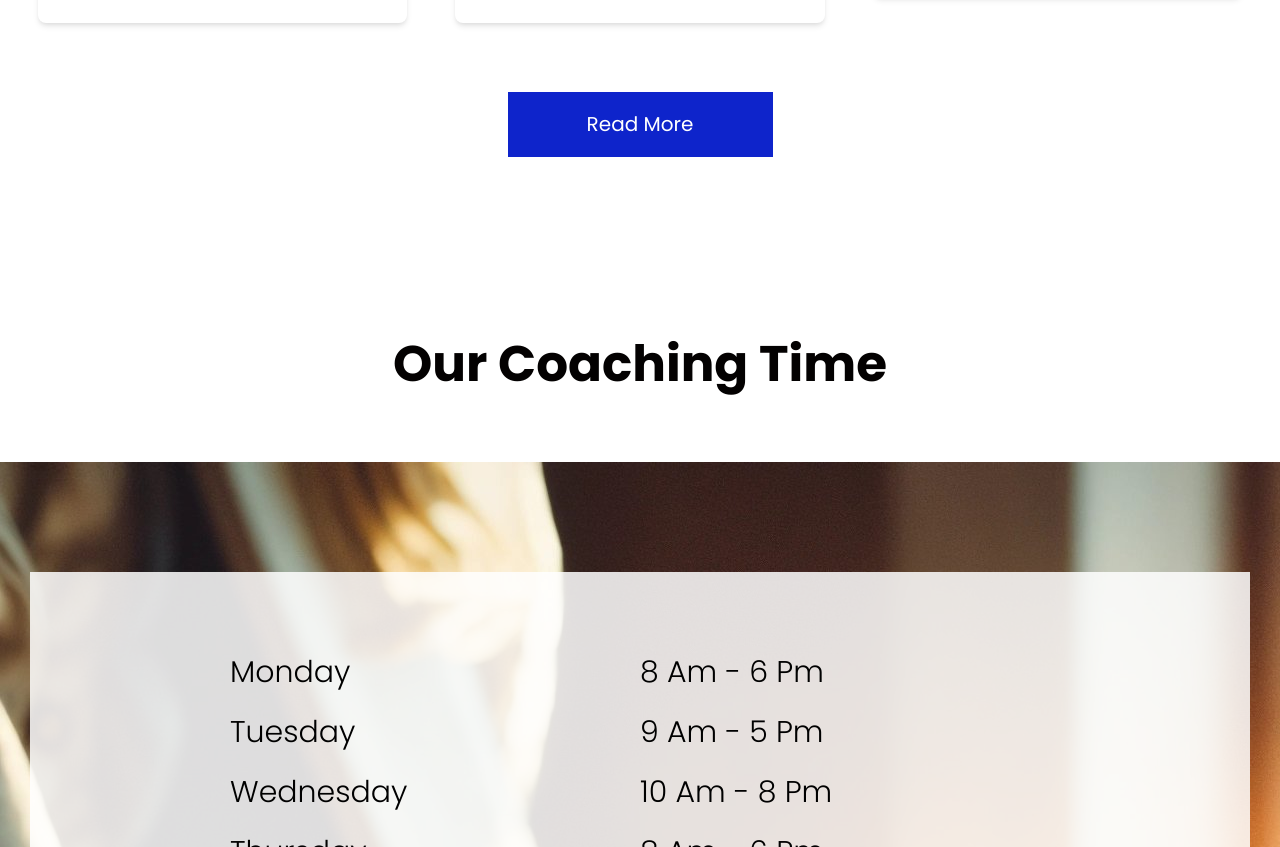
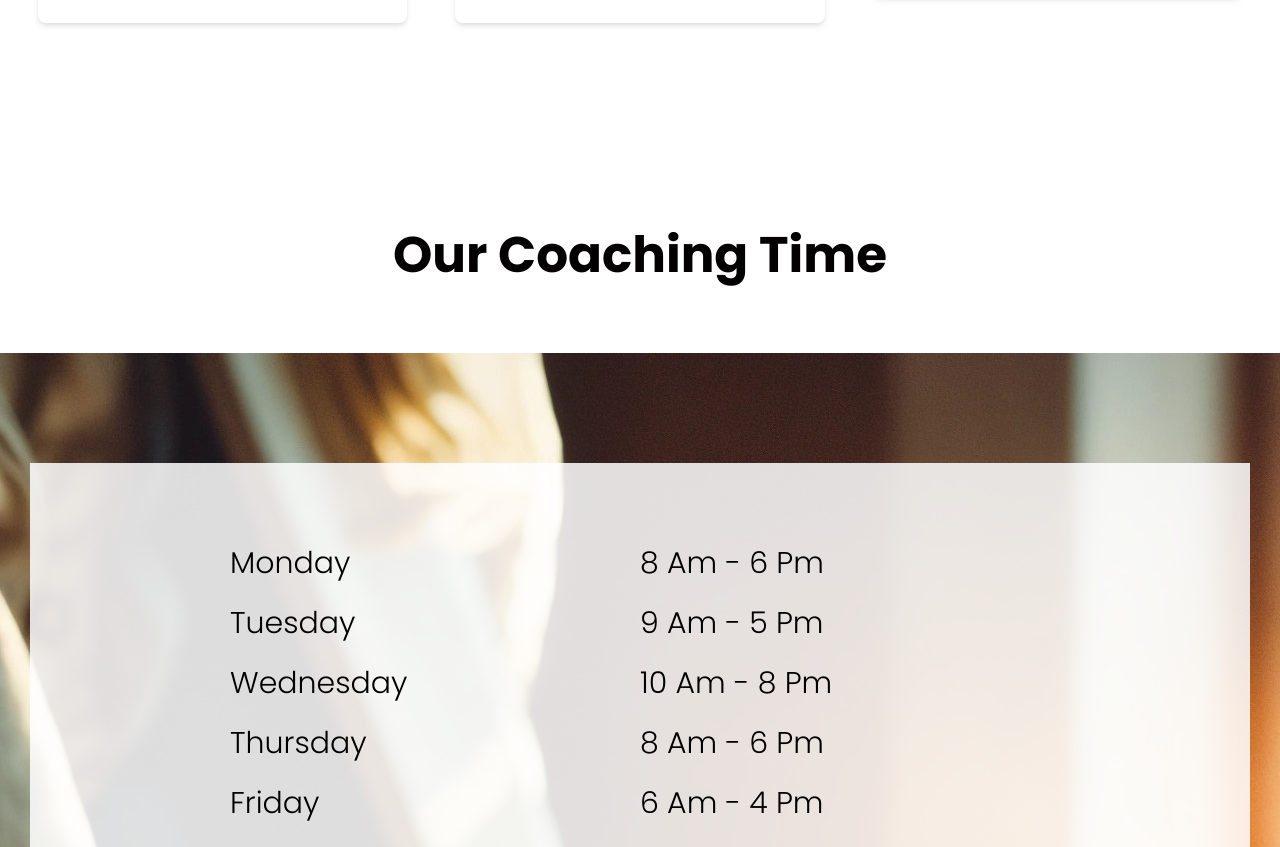
Before and after one commit to NativeCoderAman/opener, a plain HTML site: page index.html in a window 1280 px wide. Shown: the part 1619-2466 px from the top of the page. Drawn offline with nearby package versions, Linux system fonts and the light colour scheme.

Commit message:
Update index.html

```diff
--- a/index.html
+++ b/index.html
@@ -223,9 +223,9 @@
             </div>
             <div class="row">
                <div class="col-md-12">
-                  <div class="full center">
+<!--                   <div class="full center">
                       <a class="blue_bt" href="#">Read More</a>
-                  </div>
+                  </div> -->
                </div>
             </div>
          </div>
```
